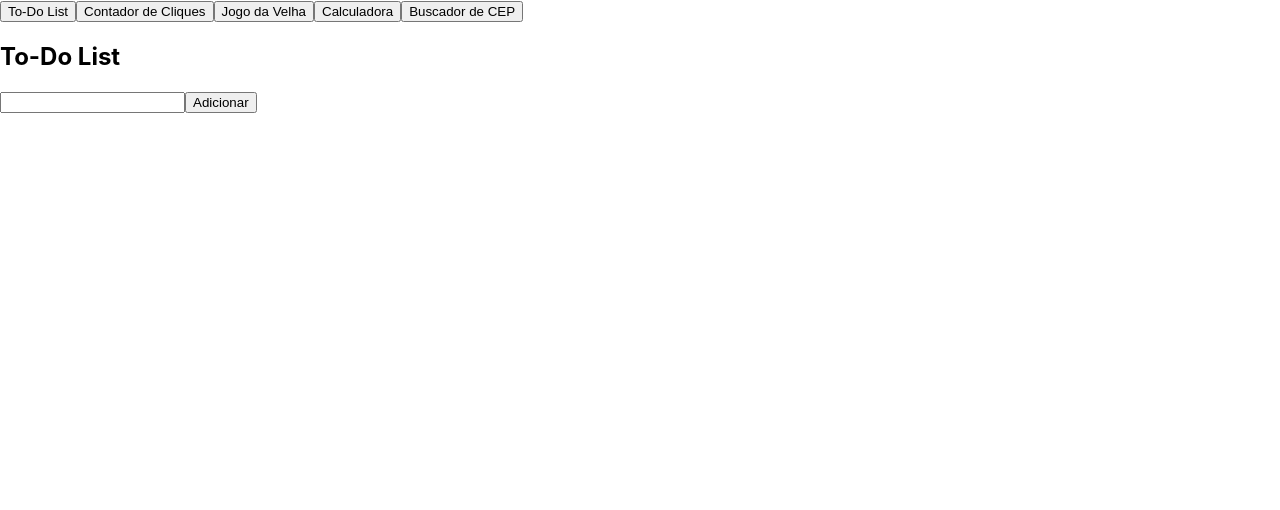
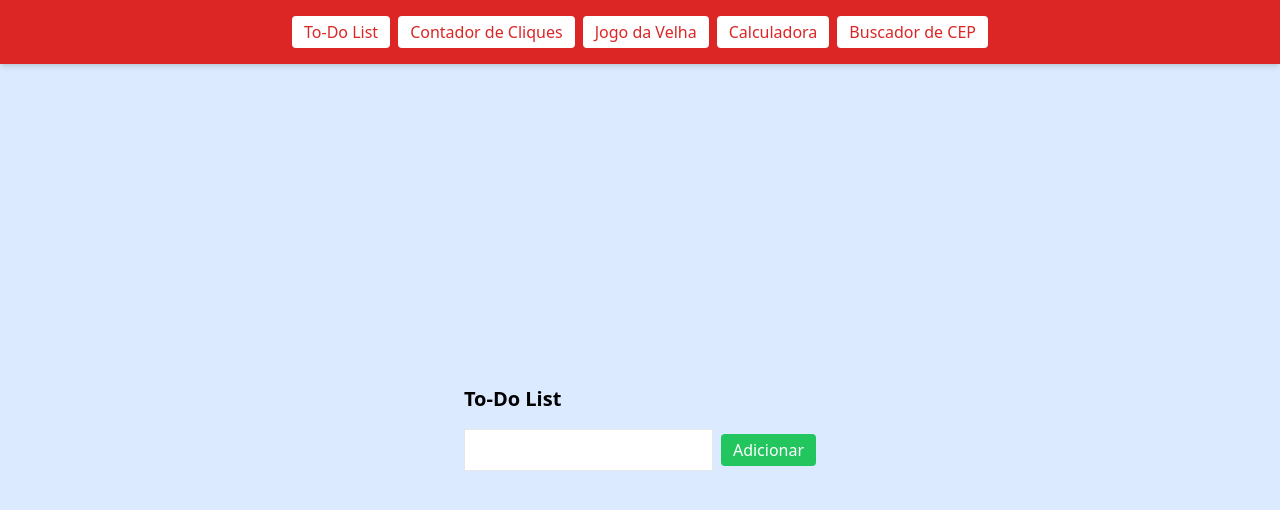
Before and after one commit to Leogodinho04/multifuncional-app, a React (Create React App) app: page / in a window 1280 px wide. Shown: the top 510 px of the page. Built offline with nearby package versions, Linux system fonts and the light colour scheme.

Commit message:
adicionando cabeçalho

```diff
--- a/package.json
+++ b/package.json
@@ -10,6 +10,7 @@
     "react": "^19.1.0",
     "react-dom": "^19.1.0",
     "react-scripts": "5.0.1",
+    "tailwindcss": "^3.3.5",
     "web-vitals": "^2.1.4"
   },
   "scripts": {
@@ -38,7 +39,6 @@
   },
   "devDependencies": {
     "autoprefixer": "^10.4.21",
-    "postcss": "^8.5.3",
-    "tailwindcss": "^4.1.3"
+    "postcss": "^8.5.3"
   }
 }
--- /dev/null
+++ b/postcss.config.js
@@ -0,0 +1,6 @@
+module.exports = {
+  plugins: {
+    tailwindcss: {},
+    autoprefixer: {},
+  },
+};
--- a/src/App.css
+++ b/src/App.css
@@ -1,38 +1,10 @@
-.App {
-  text-align: center;
+body {
+  background-color: #ffffff;
 }
 
-.App-logo {
-  height: 40vmin;
-  pointer-events: none;
+.container {
+  padding: 2rem;
+  background-color: white;
+  border-radius: 25px;
+  box-shadow: 0 0 12px rgba(59, 59, 59, 0.1);
 }
-
-@media (prefers-reduced-motion: no-preference) {
-  .App-logo {
-    animation: App-logo-spin infinite 20s linear;
-  }
-}
-
-.App-header {
-  background-color: #282c34;
-  min-height: 100vh;
-  display: flex;
-  flex-direction: column;
-  align-items: center;
-  justify-content: center;
-  font-size: calc(10px + 2vmin);
-  color: white;
-}
-
-.App-link {
-  color: #61dafb;
-}
-
-@keyframes App-logo-spin {
-  from {
-    transform: rotate(0deg);
-  }
-  to {
-    transform: rotate(360deg);
-  }
-}
--- a/src/App.js
+++ b/src/App.js
@@ -1,4 +1,5 @@
 import { useState } from "react";
+import './index.css';
 import Header from "./components/Header";
 import ToDoList from "./components/ToDoList";
 import ClickCounter from "./components/ClickCounter";
@@ -21,9 +22,11 @@ function App() {
   };
 
   return (
-    <div>
+    <div className="min-h-screen flex flex-col bg-blue-100">
       <Header setPage={setPage} />
-      <main className="p-6">{renderPage()}</main>
+      <main className="flex-grow flex items-center justify-center p-6">
+        {renderPage()}
+      </main>
     </div>
   );
 }
--- a/src/components/Header.jsx
+++ b/src/components/Header.jsx
@@ -2,11 +2,11 @@ function Header({ setPage }) {
   const pages = ["To-Do List", "Contador de Cliques", "Jogo da Velha", "Calculadora", "Buscador de CEP"];
 
   return (
-      <header className="bg-gray-800 text-white p-4 flex gap-2 flex-wrap">
+    <header className="bg-red-600 text-white p-4 flex gap-2 flex-wrap justify-center shadow-md">
       {pages.map((page) => (
         <button
           key={page}
-            className="bg-blue-500 hover:bg-blue-700 px-3 py-1 rounded"
+          className="bg-white text-red-600 hover:bg-red-100 px-3 py-1 rounded transition"
           onClick={() => setPage(page)}
         >
           {page}
--- a/src/index.css
+++ b/src/index.css
@@ -1,13 +1,8 @@
+@tailwind base;
+@tailwind components;
+@tailwind utilities;
+
+/* Se quiser, você pode adicionar estilos extras também aqui */
 body {
-  margin: 0;
-  font-family: -apple-system, BlinkMacSystemFont, 'Segoe UI', 'Roboto', 'Oxygen',
-    'Ubuntu', 'Cantarell', 'Fira Sans', 'Droid Sans', 'Helvetica Neue',
-    sans-serif;
-  -webkit-font-smoothing: antialiased;
-  -moz-osx-font-smoothing: grayscale;
+  @apply bg-white;
 }
-
-code {
-  font-family: source-code-pro, Menlo, Monaco, Consolas, 'Courier New',
-    monospace;
-}
--- a/src/index.js
+++ b/src/index.js
@@ -1,8 +1,7 @@
 import React from 'react';
 import ReactDOM from 'react-dom/client';
-import './index.css';
+import './index.css'; // importa o CSS com @tailwind
 import App from './App';
-import reportWebVitals from './reportWebVitals';
 
 const root = ReactDOM.createRoot(document.getElementById('root'));
 root.render(
@@ -10,8 +9,3 @@ root.render(
     <App />
   </React.StrictMode>
 );
-
-// If you want to start measuring performance in your app, pass a function
-// to log results (for example: reportWebVitals(console.log))
-// or send to an analytics endpoint. Learn more: https://bit.ly/CRA-vitals
-reportWebVitals();
--- /dev/null
+++ b/tailwind.config.js
@@ -0,0 +1,8 @@
+/** @type {import('tailwindcss').Config} */
+module.exports = {
+  content: ["./src/**/*.{js,jsx,ts,tsx}"],
+  theme: {
+    extend: {},
+  },
+  plugins: [],
+};
```
Also changed, not shown: 1 other file (tests, documents, lock files or other folders). Lines whose indentation alone changed are shown as unchanged.
